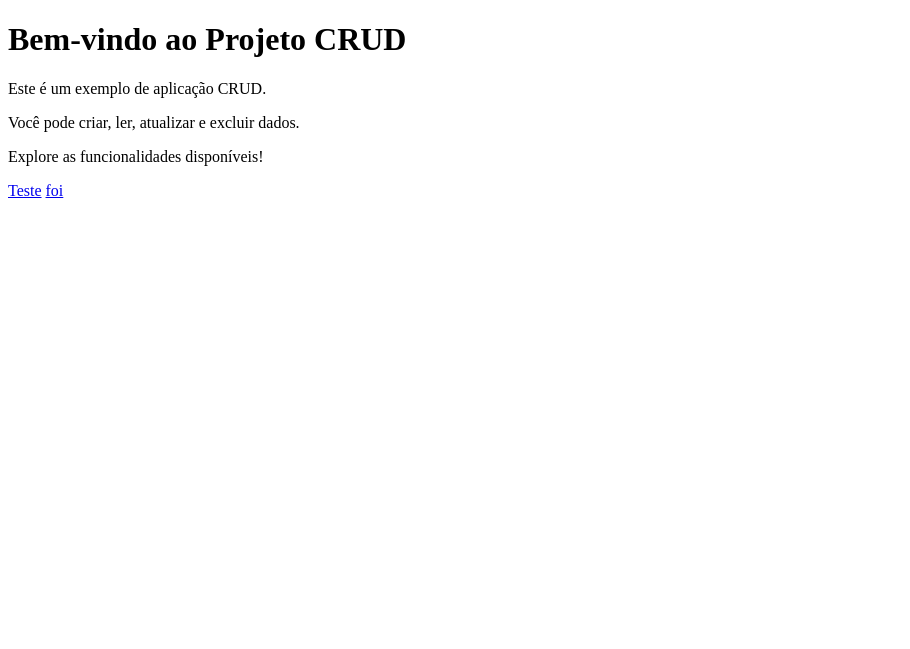
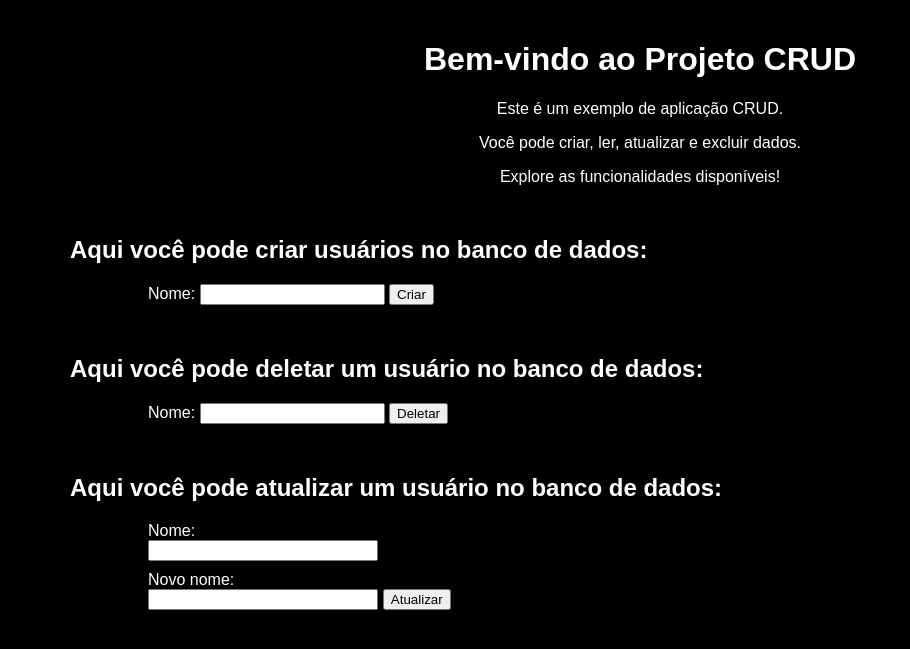
Before and after one commit to devjoaoalves/ProjetoCRUD, a Flask app: page / in a window 1280 px wide. Shown: the top 649 px of the page, without its empty margins (0-910 px from the left). Run offline with Flask 3, Linux system fonts and the light colour scheme.

Commit message:
Avanço geral do projeto

```diff
--- a/main.py
+++ b/main.py
@@ -1,8 +1,27 @@
-from flask import Flask
+from sqlalchemy import create_engine, Column, Integer, String
+from sqlalchemy.orm import declarative_base, sessionmaker
+from flask import Flask, request
+
+engine = create_engine('sqlite:///dados.db')
+Base = declarative_base()
+_Sessao = sessionmaker(engine)
+
+class Usuario(Base):
+    __tablename__ = 'usuarios'
+
+    id = Column(Integer, primary_key=True, autoincrement=True)
+    name = Column(String(40), unique=True)
+
+Base.metadata.create_all(engine)
+
+
+
+
+print()
 
 app = Flask(__name__)
 
 from views import *
 
 if __name__ == '__main__':
-    app.run()
+    app.run(debug=True)
--- a/models.py
+++ /dev/null
@@ -1 +0,0 @@
-# tabelas de banco de dados
--- a/static/index.css
+++ b/static/index.css
@@ -0,0 +1,30 @@
+body{
+    background-color: black;
+    color: white;
+    font-family: Arial, sans-serif;
+    margin: 0;
+    padding: 20px;
+    text-align: center;
+}
+h2, form{
+    text-align: left;
+    margin-left: 50px;
+}
+h2{
+    margin-top: 50px;
+}
+form{
+    margin-left: 10vw;
+    margin-bottom: 20px;
+}
+.name_atual{
+    margin-top: 10px;
+    display: block;
+}
+.new_name{
+    margin-top: 10px;
+    display: block;
+}
+.input_update{
+    width: 20%;
+}
--- a/templates/index.html
+++ b/templates/index.html
@@ -3,6 +3,7 @@
 <head>
     <meta charset="UTF-8">
     <meta name="viewport" content="width=device-width, initial-scale=1.0">
+    <link rel="stylesheet" href="../static/index.css">
     <title>ProjetoCRUD</title>
 </head>
 <body>
@@ -10,7 +11,29 @@
     <p>Este é um exemplo de aplicação CRUD.</p>
     <p>Você pode criar, ler, atualizar e excluir dados.</p>
     <p>Explore as funcionalidades disponíveis!</p>
-    <a href="teste">Teste</a>
-    <a href="foi.html">foi</a>
+
+    <h2>Aqui você pode criar usuários no banco de dados:</h2>
+    <form action='/submit' method="post">
+        <label for="name">Nome:</label>
+        <input type="text" id="name" name="name" required>
+        <button type="submit">Criar</button>
+    </form>
+
+    <h2>Aqui você pode deletar um usuário no banco de dados:</h2>
+    <form action='/remove' method="post">
+        <label for="name">Nome:</label>
+        <input type="text" name="name" required>
+        <button type="submit">Deletar</button>
+    </form>
+
+    <h2>Aqui você pode atualizar um usuário no banco de dados:</h2>
+    <form action='/remove' method="post">
+        <label class="name_atual" for="name">Nome:</label>
+        <input class="input_update" type="text" name="name" required>
+        <label class="new_name" for="new_name">Novo nome:</label>
+        <input class="input_update" type="text" name="new_name" required>
+        <button type="submit">Atualizar</button>
+    </form>
+
 </body>
 </html>
--- a/views.py
+++ b/views.py
@@ -1,8 +1,30 @@
-from main import app
-from flask import render_template
+from main import *
+from main import Usuario, _Sessao
+from flask import render_template, request
 
 # rotas
 
 @app.route('/')
 def index():
     return render_template('index.html')
+
+@app.route('/submit', methods=['POST', 'GET'])
+def submit():
+    if request.method == 'POST':
+        name = request.form['name']
+        sessao = _Sessao()
+        usuario = Usuario(name=name)
+        sessao.add(usuario)
+        sessao.commit()
+    return render_template('index.html')
+
+@app.route('/remove', methods = ['POST', 'GET'])
+def remove():
+    if request.method == 'POST':
+        name = request.form['name']
+        sessao = _Sessao()
+        usuario = sessao(name=name)
+        if usuario:
+            sessao.delete(usuario)
+            sessao.commit()
+        return render_template('index.html')
```
Also changed, not shown: dados.db (added).
